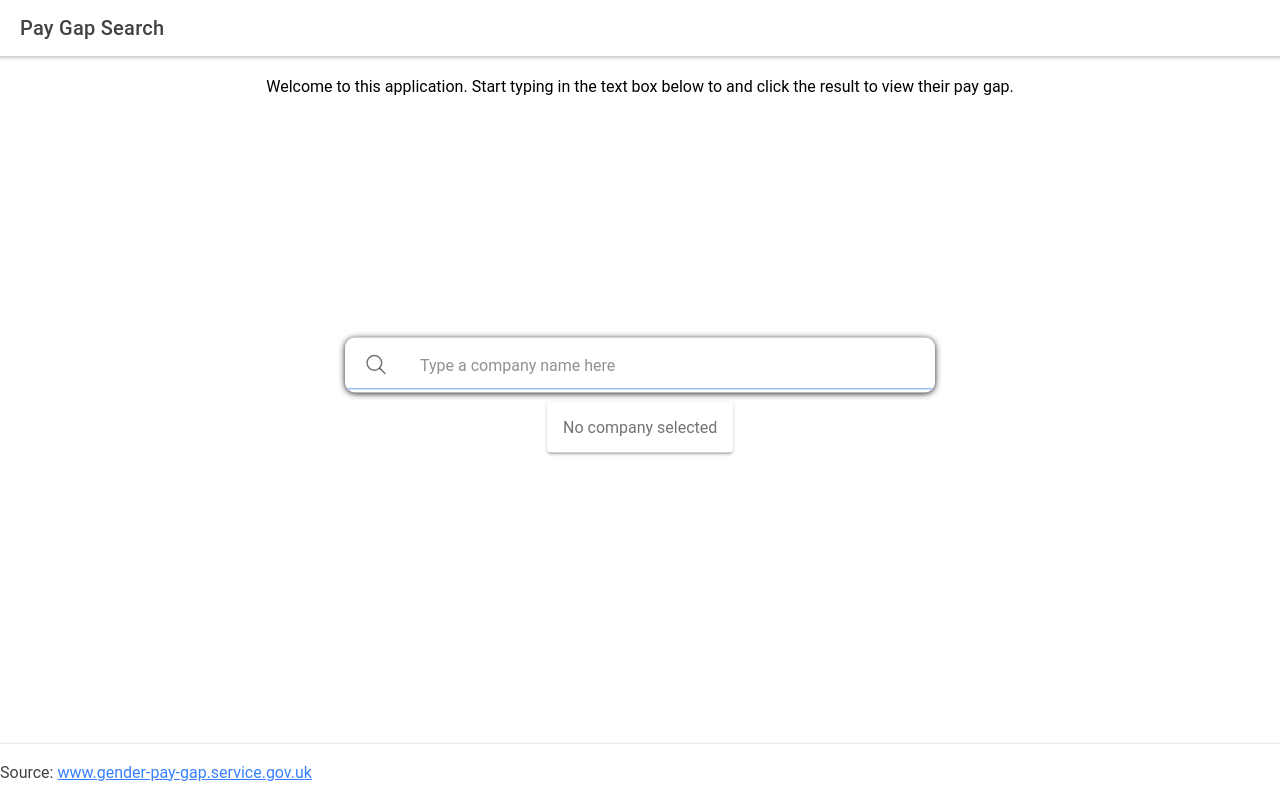
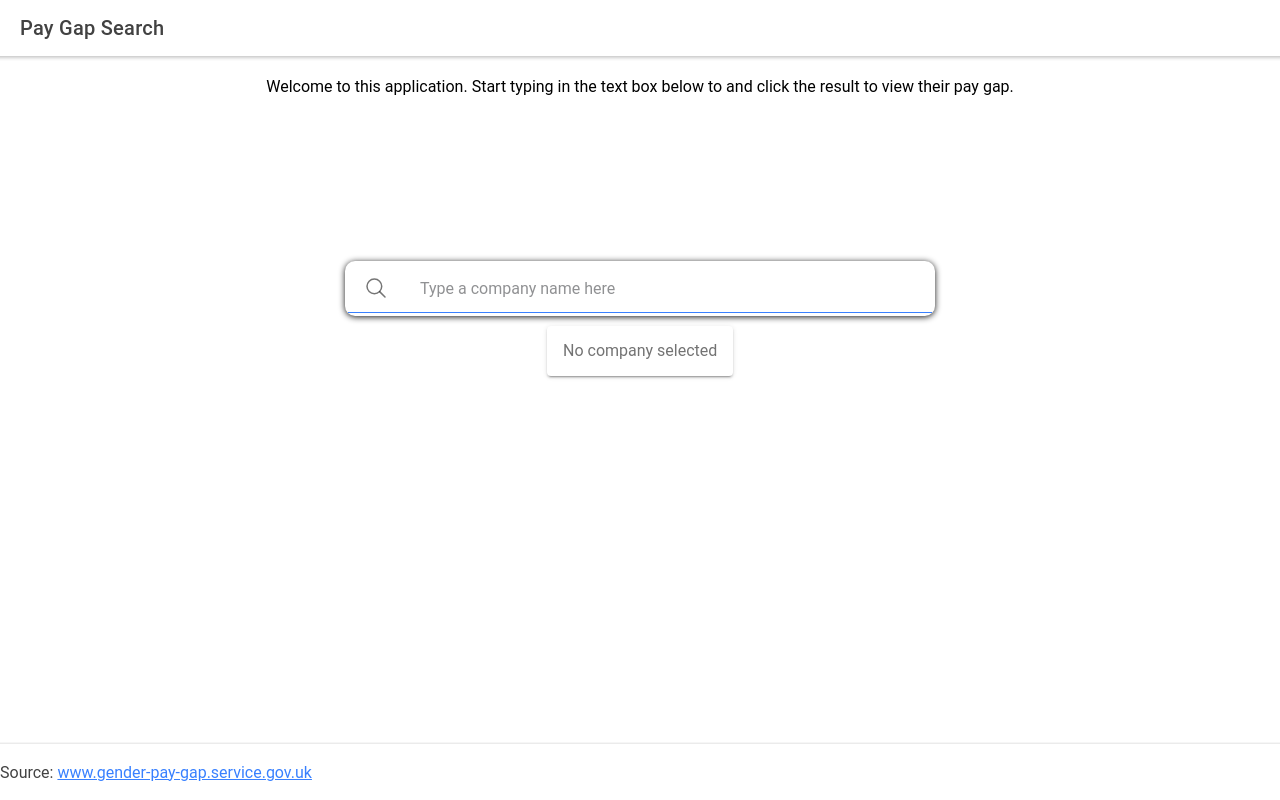
Before and after one commit to jdsmith104/pay-gap-search, a React (Create React App) app in the folder App/: page /home in a window 1280 px wide. Built offline with nearby package versions, Linux system fonts and the light colour scheme.

Commit message:
Removed dynamic vertical alignment from component

```diff
--- a/App/src/components/SuggestedSearchBar.scss
+++ b/App/src/components/SuggestedSearchBar.scss
@@ -3,8 +3,7 @@
   position: absolute;
   left: 0;
   right: 0;
-  top: 50%;
-  transform: translateY(-50%);
+  top: 200px;
   max-width: 600px;
   min-width: 300px;
   margin: 0 auto;
```
